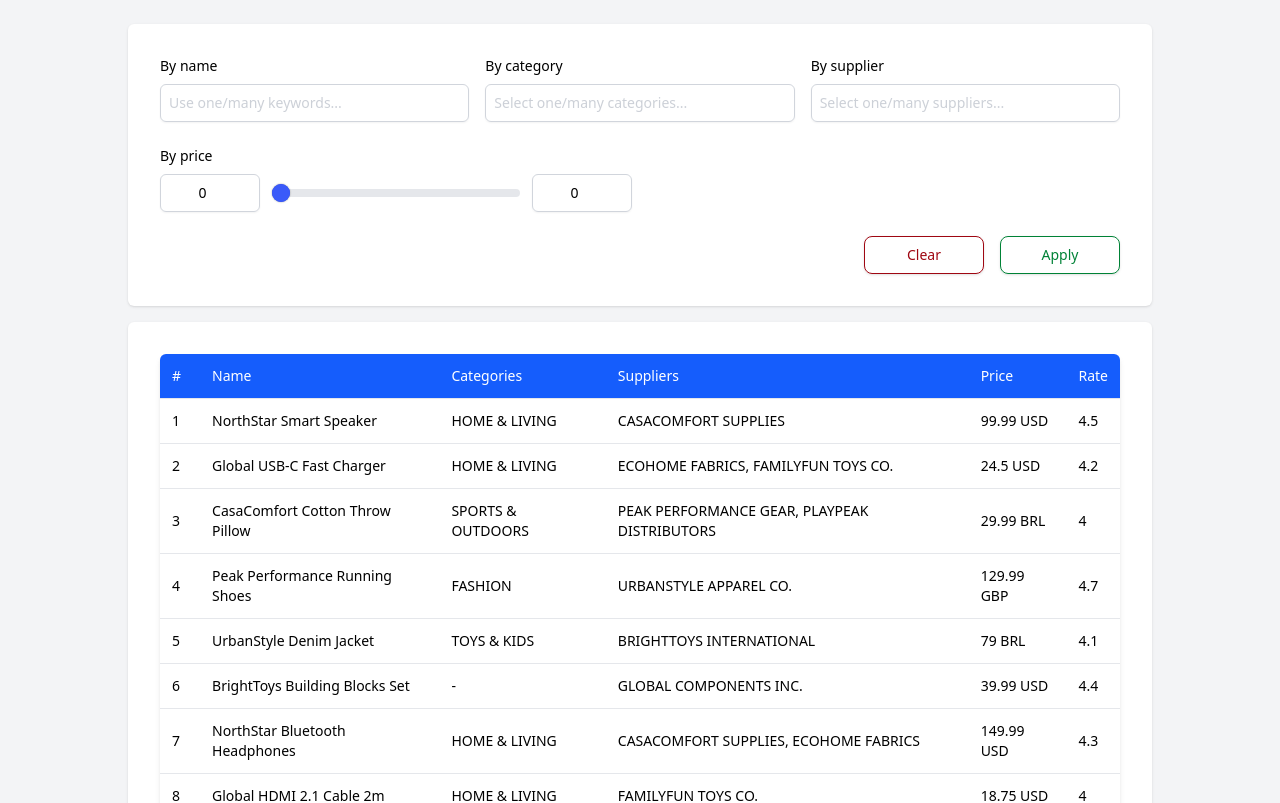
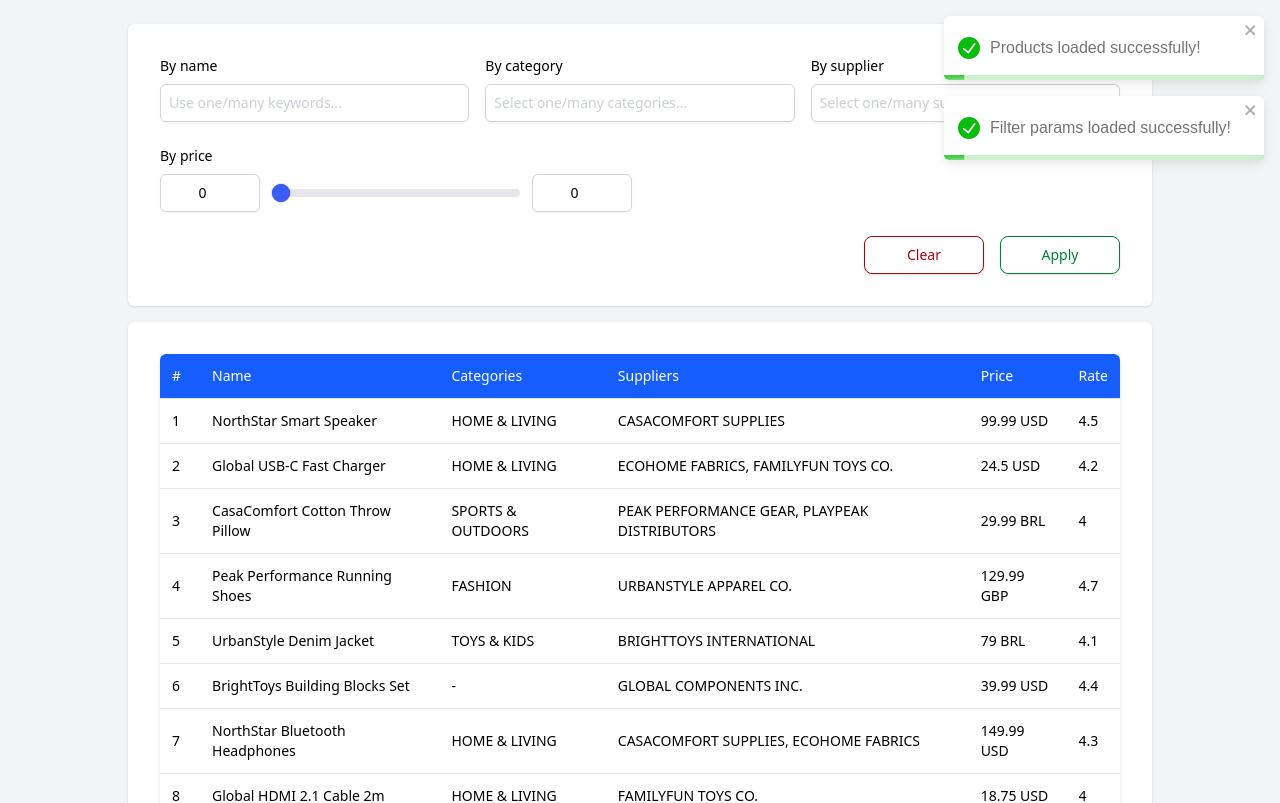
Before and after one commit to joaopdroslv/context-api-react-typescript, a React (Vite) app: page /app/management/products in a window 1280 px wide. Shown: the top 803 px of the page. Built offline with nearby package versions, Linux system fonts and the light colour scheme.

Commit message:
react-toastify installed and implemented, imports adjusted

```diff
--- a/package.json
+++ b/package.json
@@ -14,6 +14,7 @@
     "react": "^19.1.1",
     "react-dom": "^19.1.1",
     "react-router-dom": "^7.9.4",
+    "react-toastify": "^11.0.5",
     "tailwindcss": "^4.1.15"
   },
   "devDependencies": {
--- a/src/App.tsx
+++ b/src/App.tsx
@@ -1,18 +1,30 @@
 import { ProductsPage } from "./pages/ProductsPage";
 import { TestPage } from "./pages/TestPage";
-import { BrowserRouter as Router, Routes, Route, Link } from "react-router-dom";
+import { BrowserRouter, Routes, Route, Link } from "react-router-dom";
 import { ROUTES } from "./routes";
 import { ToastProvider } from "./context/Toast/ToastContext";
+import { ToastContainer } from "react-toastify";
 
 export const App = () => {
   return (
     <ToastProvider>
-      <Router>
+      <BrowserRouter>
         <Routes>
           <Route path={ROUTES.PRODUCTS} element={<ProductsPage />}></Route>
           <Route path={ROUTES.TEST} element={<TestPage />}></Route>
         </Routes>
-      </Router>
+      </BrowserRouter>
+      <ToastContainer
+        position="top-right"
+        autoClose={5000}
+        hideProgressBar={false}
+        newestOnTop={false}
+        closeOnClick
+        rtl={false}
+        pauseOnFocusLoss
+        draggable
+        pauseOnHover
+      />
     </ToastProvider>
   );
 };
--- a/src/components/Product/ProductsFilter.tsx
+++ b/src/components/Product/ProductsFilter.tsx
@@ -1,11 +1,11 @@
-import React from "react";
+import React, { type FC } from "react";
 import { useProducts } from "../../hooks/useProducts";
 import { TagsInput } from "../ui/TagsInput";
 import { MultiSelectInput } from "../ui/MultiSelectInput";
 import { ActionButton } from "../ui/ActionButton";
 import { RangeSliderInput } from "../ui/RangeSliderInput";
 
-export const ProductsFilter: React.FC = () => {
+export const ProductsFilter: FC = () => {
   const { filters, params, updateFilters, clearFilters, refreshProducts } =
     useProducts();
 
--- a/src/components/Product/ProductsList.tsx
+++ b/src/components/Product/ProductsList.tsx
@@ -1,10 +1,8 @@
-import React from "react";
+import React, { type FC } from "react";
 import { useProducts } from "../../hooks/useProducts";
 import type { Product } from "../../models/Product/Product";
-import type { Category } from "../../models/Category/Category";
-import type { Supplier } from "../../models/Supplier/Supplier";
 
-export const ProductsList: React.FC = () => {
+export const ProductsList: FC = () => {
   const { products, loading } = useProducts();
 
   if (loading) return <p>Loading...</p>;
--- a/src/components/ui/RangeSliderInput.tsx
+++ b/src/components/ui/RangeSliderInput.tsx
@@ -1,5 +1,4 @@
-import React from "react";
-import type { ChangeEvent } from "react";
+import React, { type FC, type ChangeEvent } from "react";
 
 interface RangeSliderInputProps {
   min: number;
@@ -9,7 +8,7 @@ interface RangeSliderInputProps {
   setValues: (values: [number, number]) => void;
 }
 
-export const RangeSliderInput: React.FC<RangeSliderInputProps> = ({
+export const RangeSliderInput: FC<RangeSliderInputProps> = ({
   min,
   max,
   step = 1,
--- a/src/components/ui/TagsInput.tsx
+++ b/src/components/ui/TagsInput.tsx
@@ -1,5 +1,4 @@
-import React, { useState } from "react";
-import type { KeyboardEvent } from "react";
+import React, { type FC, type KeyboardEvent, useState } from "react";
 
 interface TagsInputProps {
   tags: string[];
@@ -7,7 +6,7 @@ interface TagsInputProps {
   placeholder?: string;
 }
 
-export const TagsInput: React.FC<TagsInputProps> = ({
+export const TagsInput: FC<TagsInputProps> = ({
   tags,
   setTags,
   placeholder = "Type a keyword and press enter...",
--- a/src/context/Product/ProductsContext.tsx
+++ b/src/context/Product/ProductsContext.tsx
@@ -1,10 +1,17 @@
-import React, { createContext, useContext, useState, useEffect } from "react";
-import type { ReactNode } from "react";
+import React, {
+  type FC,
+  type ReactNode,
+  createContext,
+  useContext,
+  useState,
+  useEffect,
+} from "react";
 import type { Product } from "../../models/Product/Product";
 import type { ProductFiltersParams } from "../../models/Product/ProductFiltersParams";
 import type { ProductFilters } from "../../models/Product/ProductFilters";
 import { ProductService } from "../../services/Product/ProductService";
 import { useToast } from "../../hooks/useToast";
+import { toast } from "react-toastify";
 
 interface ProductsContextProps {
   products: Product[];
@@ -39,9 +46,7 @@ const ProductsContext = createContext<ProductsContextProps | undefined>(
   undefined
 );
 
-export const ProductsProvider: React.FC<{ children: ReactNode }> = ({
-  children,
-}) => {
+export const ProductsProvider: FC<{ children: ReactNode }> = ({ children }) => {
   const [products, setProducts] = useState<Product[]>([]);
   const [params, setParams] =
     useState<ProductFiltersParams>(emptyProductParams);
@@ -56,9 +61,9 @@ export const ProductsProvider: React.FC<{ children: ReactNode }> = ({
       console.log(f);
       const data = await service.getAll();
       setProducts(data);
-      showToast("Products loaded successfully!", "success");
+      toast.success("Products loaded successfully!");
     } catch (err) {
-      showToast("Failed to load products!", "error");
+      toast.error("Failed to load products!");
     } finally {
       setLoading(false);
     }
@@ -68,9 +73,9 @@ export const ProductsProvider: React.FC<{ children: ReactNode }> = ({
     try {
       const data = await service.getParams();
       setParams(data);
-      showToast("Filter params loaded successfully!", "success");
+      toast.success("Filter params loaded successfully!");
     } catch (err) {
-      showToast("Failed to load filter params!", "error");
+      toast.error("Failed to load filter params!");
     }
   };
 
--- a/src/context/Toast/ToastContext.tsx
+++ b/src/context/Toast/ToastContext.tsx
@@ -1,9 +1,10 @@
-import {
+import React, {
+  type FC,
+  type ReactNode,
   createContext,
   useCallback,
   useContext,
   useState,
-  type ReactNode,
 } from "react";
 
 interface Toast {
@@ -20,9 +21,7 @@ interface ToastContextProps {
 
 const ToastContext = createContext<ToastContextProps | undefined>(undefined);
 
-export const ToastProvider: React.FC<{ children: ReactNode }> = ({
-  children,
-}) => {
+export const ToastProvider: FC<{ children: ReactNode }> = ({ children }) => {
   const [toasts, setToasts] = useState<Toast[]>([]);
 
   const showToast = useCallback(
--- a/src/pages/ProductsPage.tsx
+++ b/src/pages/ProductsPage.tsx
@@ -1,9 +1,9 @@
-import React from "react";
+import React, { type FC } from "react";
 import { ProductsList } from "../components/Product/ProductsList";
 import { ProductsFilter } from "../components/Product/ProductsFilter";
 import { ProductsProvider } from "../context/Product/ProductsContext";
 
-export const ProductsPage: React.FC = () => {
+export const ProductsPage: FC = () => {
   return (
     <ProductsProvider>
       <div className="w-full h-full bg-gray-100">
```
Also changed, not shown: src/components/ui/ActionButton.tsx (+6 -3 lines), src/components/ui/MultiSelectInput.tsx (+8 -2 lines), 1 other file (tests, documents, lock files or other folders).
